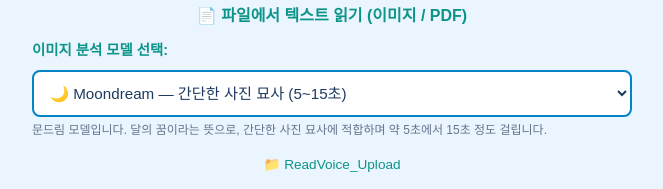
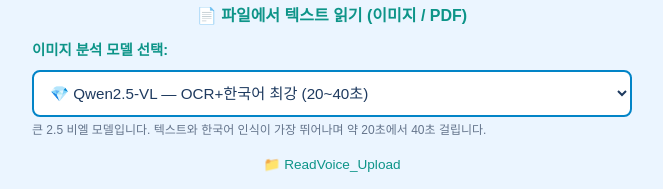
Before and after one commit to nantashin/readvoice-mvp, a Next.js app: page / in a window 1280 px wide. Shown: the part 432-621 px from the top of the page, without its empty margins (308-971 px from the left). Built offline with nearby package versions, Linux system fonts and the light colour scheme.

Commit message:
feat: Qwen2.5-VL/Gemma3 추가, Vision 프롬프트 모델별 최적화, 번역 품질 개선

```diff
--- a/app/components/FileUpload.tsx
+++ b/app/components/FileUpload.tsx
@@ -9,30 +9,35 @@ interface FileUploadProps {
   onStatusChange: (status: "idle" | "processing" | "speaking") => void
 }
 
-type VisionModel = "moondream" | "llava:7b-v1.5-q4_K_M" | "llama3.2-vision:11b-instruct-q4_K_M" | "claude"
+type VisionModel = "moondream" | "qwen2.5vl:7b" | "gemma3:4b" | "llama3.2-vision:11b-instruct-q4_K_M" | "claude"
 
-const modelGuides: Record<VisionModel, { desc: string; time: string; name: string }> = {
-  "moondream": {
-    name: "문드림",
-    desc: "문드림 모델입니다. 달의 꿈이라는 뜻으로, 간단한 사진 묘사에 적합하며 약 5초에서 15초 정도 걸립니다.",
-    time: "5~15초",
+const MODELS: Array<{ id: VisionModel; label: string; tts: string }> = [
+  {
+    id: "moondream",
+    label: "🌙 Moondream — 간단한 사진 (5~15초)",
+    tts: "문드림 모델입니다. 달의 꿈이라는 뜻으로 간단한 사진 묘사에 적합하며 약 5초에서 15초 걸립니다."
   },
-  "llava:7b-v1.5-q4_K_M": {
-    name: "라바",
-    desc: "라바 모델입니다. 참고용이며 정확도가 낮습니다. 약 10초에서 15초 정도 걸립니다.",
-    time: "10~15초",
+  {
+    id: "qwen2.5vl:7b",
+    label: "💎 Qwen2.5-VL — OCR+한국어 최강 (20~40초)",
+    tts: "큰 2.5 비엘 모델입니다. 텍스트와 한국어 인식이 가장 뛰어나며 약 20초에서 40초 걸립니다."
   },
-  "llama3.2-vision:11b-instruct-q4_K_M": {
-    name: "라마 비전",
-    desc: "라마 비전 모델입니다. 텍스트와 배경까지 가장 정확하게 묘사합니다. 약 1분에서 3분 정도 걸립니다.",
-    time: "1~3분",
+  {
+    id: "gemma3:4b",
+    label: "🔮 Gemma3 — 빠르고 정확 (10~20초)",
+    tts: "구글 젬마3 모델입니다. 빠르고 정확한 이미지 분석을 제공하며 약 10초에서 20초 걸립니다."
   },
-  "claude": {
-    name: "클로드",
-    desc: "클로드 모델입니다. 빠르게 분석하며 약 3초에서 10초 걸립니다.",
-    time: "3~10초",
+  {
+    id: "llama3.2-vision:11b-instruct-q4_K_M",
+    label: "🦙 Llama Vision — 상세 묘사 (1~3분)",
+    tts: "라마 비전 모델입니다. 배경과 분위기까지 가장 상세하게 묘사하며 약 1분에서 3분 걸립니다."
   },
-}
+  {
+    id: "claude",
+    label: "☁️ Claude API — 클라우드 (3~10초)",
+    tts: "클로드 클라우드 모델입니다. 인터넷 연결이 필요하며 약 3초에서 10초 걸립니다."
+  }
+]
 
 export default function FileUpload({ onResult, onStatusChange }: FileUploadProps) {
   const inputRef = useRef<HTMLInputElement>(null)
@@ -44,7 +49,7 @@ export default function FileUpload({ onResult, onStatusChange }: FileUploadProps
   const [fileName, setFileName] = useState("")
   const [error, setError] = useState("")
   const [loading, setLoading] = useState(false)
-  const [selectedModel, setSelectedModel] = useState<VisionModel>("moondream")
+  const [selectedModel, setSelectedModel] = useState<VisionModel>("qwen2.5vl:7b")
   const [previewUrl, setPreviewUrl] = useState<string>("")
   const [previewType, setPreviewType] = useState<"image" | "pdf" | "">("")
   const [uploadedFile, setUploadedFile] = useState<File | null>(null)
@@ -69,8 +74,10 @@ export default function FileUpload({ onResult, onStatusChange }: FileUploadProps
       }
 
       // 파일 선택 시 TTS 안내
-      const guide = modelGuides[currentModel]
-      tts.speak(`${file.name} 파일이 선택되었습니다. ${guide.name} 모델로 분석합니다. 약 ${guide.time} 정도 걸립니다. 잠시 기다려 주세요.`)
+      const model = MODELS.find(m => m.id === currentModel)
+      if (model) {
+        tts.speak(`${file.name} 파일이 선택되었습니다. ${model.tts}`)
+      }
     }
 
     setLoading(true)
@@ -289,10 +296,12 @@ export default function FileUpload({ onResult, onStatusChange }: FileUploadProps
           id="vision-model"
           value={selectedModel}
           onChange={(e) => {
-            const model = e.target.value as VisionModel
-            setSelectedModel(model)
-            const guide = modelGuides[model]
-            tts.speak(`${guide.name} 모델로 변경되었습니다. ${guide.desc}`)
+            const modelId = e.target.value as VisionModel
+            setSelectedModel(modelId)
+            const model = MODELS.find(m => m.id === modelId)
+            if (model) {
+              tts.speak(`${modelId} 모델로 변경되었습니다. ${model.tts}`)
+            }
           }}
           disabled={loading}
           aria-label="이미지 분석에 사용할 모델을 선택하세요"
@@ -309,13 +318,12 @@ export default function FileUpload({ onResult, onStatusChange }: FileUploadProps
             opacity: loading ? 0.6 : 1,
           }}
         >
-          <option value="moondream">🌙 Moondream — 간단한 사진 묘사 (5~15초)</option>
-          <option value="llava:7b-v1.5-q4_K_M">🌋 LLaVA 7B — 참고용, 정확도 낮음 (10~15초)</option>
-          <option value="llama3.2-vision:11b-instruct-q4_K_M">🦙 Llama Vision — 가장 정확한 묘사 (1~3분) ← 권장</option>
-          <option value="claude">☁️ Claude API — 빠른 분석 (3~10초)</option>
+          {MODELS.map(model => (
+            <option key={model.id} value={model.id}>{model.label}</option>
+          ))}
         </select>
         <p style={{ color: "#64748B", fontSize: "0.75rem", marginTop: "0.25rem" }}>
-          {modelGuides[selectedModel].desc}
+          {MODELS.find(m => m.id === selectedModel)?.tts}
         </p>
       </div>
 
--- a/modules/ocr/gemini.ts
+++ b/modules/ocr/gemini.ts
@@ -31,6 +31,11 @@ async function callOllamaVision(
   }
 }
 
+function hasEnglish(text: string): boolean {
+  const englishWords = text.match(/\b[a-zA-Z]{3,}\b/g) || []
+  return englishWords.length > 5
+}
+
 async function translateToKorean(
   text: string,
   fileName: string
@@ -59,11 +64,11 @@ async function translateToKorean(
     const data = await res.json()
     const result = data.response?.trim()
     const koreanCount = (result?.match(/[가-힣]/g) || []).length
-    if (result && koreanCount > 5) {
+    if (result && koreanCount > 5 && !hasEnglish(result)) {
       console.log("[번역] EXAONE 성공")
       return result
     }
-    console.log("[번역] EXAONE 한국어 부족, Claude로 전환")
+    console.log("[번역] EXAONE 한국어 부족 또는 영어 잔존, Claude로 전환")
   } catch (e) {
     console.log("[번역] EXAONE 실패:", e)
   }
@@ -109,24 +114,25 @@ export async function extractTextFromImage(
   const name = fileName || "이미지"
   const base64 = buffer.toString("base64")
 
-  // moondream/llava 프롬프트
-  const moonDreamLlavaPrompt = `You are helping a blind person understand this image completely.
-Describe EVERYTHING you see in precise detail.
+  // moondream 프롬프트
+  const moondreamPrompt = `Describe this image in detail for a blind person.
+List ALL text visible first, then describe the scene,
+people, colors, objects, and background.`
 
-REQUIRED sections in this exact order:
-1. TEXT: List every single word, number, symbol visible in the image,
-   exactly as written, from top to bottom
-2. MAIN SUBJECT: Who or what is the central focus
-3. PEOPLE: Detailed description of each person
-   (clothing, posture, expression, hair, accessories)
-4. OBJECTS: Every significant object visible
-5. BACKGROUND: Describe the entire background scene in detail
-   (sky, buildings, nature, colors, lighting)
-6. COLORS: Dominant colors and color scheme
-7. MOOD: Overall atmosphere and feeling
+  // qwen2.5vl 프롬프트 (OCR 특화)
+  const qwen2_5vlPrompt = `You are an expert OCR and image description system.
+STEP 1 - READ ALL TEXT: Extract every single character,
+word, number, symbol visible in this image exactly as written.
+List from top-left to bottom-right.
+STEP 2 - DESCRIBE SCENE: Full visual description including
+people, clothing, colors, background, atmosphere.
+Be extremely detailed. Output in English.`
 
-Do not skip any section. Be extremely specific.
-A blind person needs to visualize this completely.`
+  // gemma3 프롬프트
+  const gemma3Prompt = `Analyze this image completely for a visually impaired person.
+First: transcribe ALL visible text exactly.
+Then: describe people, objects, colors, background, and mood
+in vivid detail so the person can visualize it clearly.`
 
   // llama3.2-vision 프롬프트
   const llamaVisionPrompt = `You are an expert image describer for visually impaired people.
@@ -176,8 +182,12 @@ Be thorough. Leave nothing out.`
       console.log(`[Vision] 시도: ${model}`)
       const timeout = timeouts[model] || 60000
       // 모델별 프롬프트 선택
-      let prompt = moonDreamLlavaPrompt
-      if (model === "llama3.2-vision:11b-instruct-q4_K_M") {
+      let prompt = moondreamPrompt
+      if (model === "qwen2.5vl:7b") {
+        prompt = qwen2_5vlPrompt
+      } else if (model === "gemma3:4b") {
+        prompt = gemma3Prompt
+      } else if (model === "llama3.2-vision:11b-instruct-q4_K_M") {
         prompt = llamaVisionPrompt
       }
       const englishResult = await callOllamaVision(
```
Also changed, not shown: ScreenShot/phase02_imageOCR_00TheFool.png_Claude API.txt, ScreenShot/phase02_imageOCR_00TheFool.png_Llama.txt, ScreenShot/phase02_imageOCR_00TheFool.png_Llava.txt, ScreenShot/phase02_imageOCR_00TheFool.png_moondream.txt.
